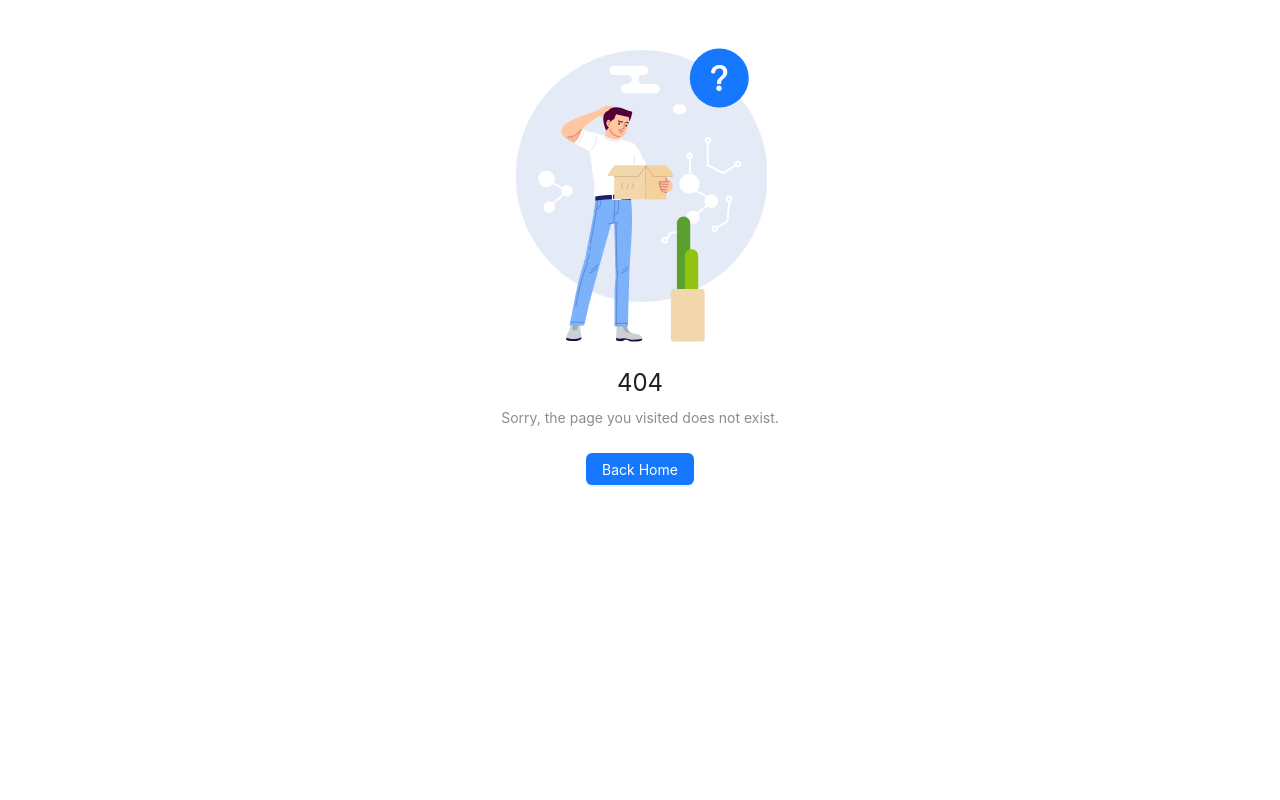
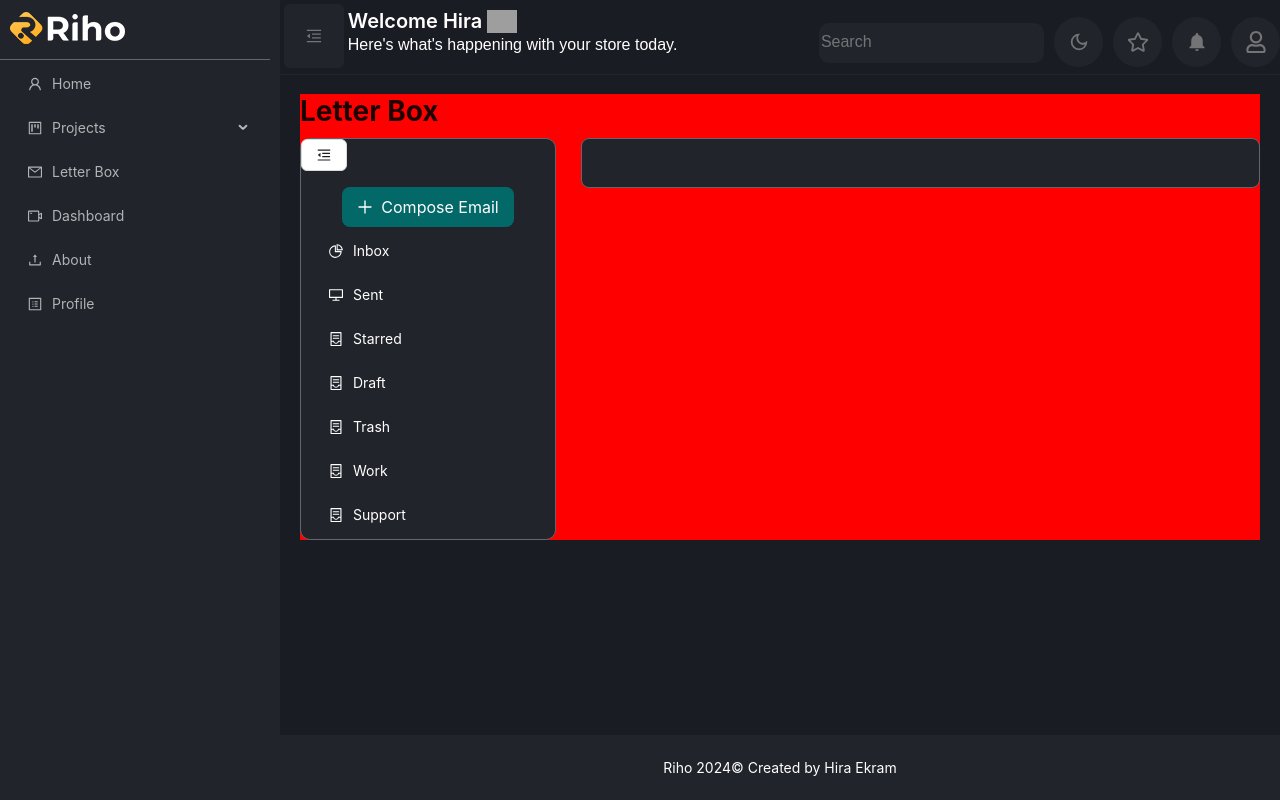
Before and after one commit to hiraekram10/Dahboard-Antd, a React (Vite) app: page /letterbox in a window 1280 px wide. Before the commit this address had no page. Built offline with nearby package versions, Linux system fonts and the light colour scheme; grey boxes are pictures that could not be loaded.

Commit message:
letter box section

```diff
--- /dev/null
+++ b/src/Components/LSidder.jsx
@@ -0,0 +1,92 @@
+import React, { useState } from 'react';
+import {
+  AppstoreOutlined,
+  ContainerOutlined,
+  DesktopOutlined,
+  MailOutlined,
+  MenuFoldOutlined,
+  MenuUnfoldOutlined,
+  PieChartOutlined,
+  PlusOutlined
+} from '@ant-design/icons';
+import { Button, Menu } from 'antd';
+import '../Pages/Css/letterBox.css'
+import Redbtn from './btn/Redbtn'
+
+const items = [
+  {
+    key: '1',
+    icon: <PieChartOutlined />,
+    label: 'Inbox',
+  },
+  {
+    key: '2',
+    icon: <DesktopOutlined />,
+    label: 'Sent',
+  },
+  {
+    key: '3',
+    icon: <ContainerOutlined />,
+    label: 'Starred ',
+  },
+  {
+    key: '4',
+    icon: <ContainerOutlined />,
+    label: 'Draft ',
+  },
+  {
+    key: '5',
+    icon: <ContainerOutlined />,
+    label: 'Trash',
+  },
+  {
+    key: '6',
+    icon: <ContainerOutlined />,
+    label: 'Work',
+  },
+  {
+    key: '7',
+    icon: <ContainerOutlined />,
+    label: 'Support',
+  },
+
+
+];
+const LSidder = () => {
+  const [collapsed, setCollapsed] = useState(false);
+  const toggleCollapsed = () => {
+    setCollapsed(!collapsed);
+  };
+  return (
+    <div
+      style={{
+        width: 256,
+      }}
+      className='lsider'
+    >
+      <Button
+        // type="primary"
+        onClick={toggleCollapsed}
+        style={{
+          marginBottom: 16,
+        }}
+      >
+        {collapsed ? <MenuUnfoldOutlined /> : <MenuFoldOutlined />}
+      </Button>
+      <div style={{textAlign:'center'}}><Redbtn title={'Compose Email'} themeclass={'themebtn'}><PlusOutlined /></Redbtn> </div>
+      <Menu
+        defaultSelectedKeys={['1']}
+        defaultOpenKeys={['sub1']}
+        mode="inline"
+        className='lmen'
+
+        theme="transparent"
+        inlineCollapsed={collapsed}
+        items={items}
+     />
+
+
+    </div>
+  );
+};
+export default LSidder;
--- a/src/Components/Layout.jsx
+++ b/src/Components/Layout.jsx
@@ -7,7 +7,9 @@ import {
   VideoCameraOutlined,
   AppstoreOutlined,
   ProfileOutlined,
-  ProjectOutlined
+  ProjectOutlined,
+  MailOutlined ,
+  CaretRightOutlined
 } from '@ant-design/icons';
 import logo from '../assets/logo.png'
 import './comp.css'
@@ -46,7 +48,7 @@ const AppLayout = ({ children }) => {
   };
 
   return (
-    <Layout style={{ height: 'auto' }}>
+    <Layout style={{ height: 'auto', backgroundColor:'#1A1C23'}}>
       <Sider style={siderStyle} trigger={null} className='sider' collapsedWidth={80} collapsed={collapsed} collapsible width={280} height={'auto'} >
         {!collapsed && (
           <div className="demo-logo-vertical">
@@ -67,18 +69,25 @@ const AppLayout = ({ children }) => {
             },
             {
               key: 'projects-menu',
-              icon: <VideoCameraOutlined />,
+              icon: <ProjectOutlined/>,
               label: 'Projects',
               children: [
                 {
                   key: '/projects/list',
                   label: 'Project List',
+                  icon:<CaretRightOutlined />
                 },
                 {
                   key: '/projects/create',
                   label: 'Project Create',
+                  icon:<CaretRightOutlined />
                 },
               ],
+            },
+            {
+              key: '/letterbox',
+              icon: <MailOutlined />,
+              label: 'Letter Box',
             },
             {
               key: '/dashboard',
--- a/src/Components/PorjectTree.jsx
+++ b/src/Components/PorjectTree.jsx
@@ -1,5 +1,5 @@
 import React from 'react';
-import { DownOutlined,VideoCameraOutlined } from '@ant-design/icons';
+import { DownOutlined,VideoCameraOutlined,FundProjectionScreenOutlined ,CaretRightOutlined } from '@ant-design/icons';
 import { Tree } from 'antd';
 import { useNavigate } from 'react-router-dom';
 
@@ -7,16 +7,17 @@ import { useNavigate } from 'react-router-dom';
 const treeData = [
     {
         key: 'projects-menu',
-        icon: <VideoCameraOutlined />,
         label: 'Projects',
         children: [
           {
             key: '/projects/list',
             label: 'Project List',
+            icon:<CaretRightOutlined />
           },
           {
             key: '/projects/create',
             label: 'Project Create',
+            icon:<CaretRightOutlined />
           },
         ],
       }
--- a/src/Components/btn/Redbtn.jsx
+++ b/src/Components/btn/Redbtn.jsx
@@ -1,10 +1,10 @@
 import React from 'react'
 import { Button, } from 'antd';
 import './btn.css'
-const Redbtn = ({title,themeclass}) => {
+const Redbtn = ({title,themeclass,children}) => {
   return (
     <Button className={themeclass} size={'large'}>
-    {title}
+    {children}{title}
   </Button>
   )
 }
--- a/src/Components/btn/btn.css
+++ b/src/Components/btn/btn.css
@@ -31,3 +31,15 @@
     transform: scale(1.1);
     transition: 500ms ease;
 }
+.themebtn{
+    background-color: #036868;
+    border: none;
+    color: #ffffff ;
+}
+.themebtn:hover{
+    color: #fff !important;
+    background-color: #036868 !important;
+    cursor: pointer;
+    transform: scale(1.1);
+    transition: 500ms ease;
+}
--- a/src/Components/comp.css
+++ b/src/Components/comp.css
@@ -4,7 +4,9 @@
   --white:#fff;
 }
 .sider{
-   background-color: var(--base)
+   background-color: var(--base);
+   /* border-radius: 0px 20px 20px 0px; */
+
 
 }
 .ant-layout-header{
--- /dev/null
+++ b/src/Pages/Css/letterBox.css
@@ -0,0 +1,20 @@
+:root{
+    --text-grey:#65666B;
+    --text-white:#fff;
+    --green-bg:#006666;
+    --grey-bg:#22242B
+
+}
+
+.lbox-main{
+    background-color: red;
+    width: 100%;
+}
+.lsider{
+    background-color:var(--grey-bg);
+    border: 1px solid #65666B;
+    border-radius: 10px;
+}
+.lmen{
+    color: var(--text-white);
+}
--- /dev/null
+++ b/src/Pages/LetterBox.jsx
@@ -0,0 +1,27 @@
+import React from 'react'
+import './Css/letterBox.css'
+import { Row,Col ,Flex, Card} from 'antd'
+import LSidder from '../Components/LSidder'
+
+
+const LetterBox = () => {
+  return (
+    <Flex vertical gap={10} className='lbox-main'>
+    <div className='lbox-head'>
+      <h1>Letter Box</h1>
+      </div>
+    <div className='lbox-body'>
+      <Row gutter={[5,5]}>
+        <Col xl={7}>
+        <LSidder/>
+        </Col>
+        <Col xl={17}>
+        <Card className='card'></Card>
+        </Col>
+      </Row>
+    </div>
+    </Flex>
+  )
+}
+
+export default LetterBox
--- a/src/router/index.jsx
+++ b/src/router/index.jsx
@@ -12,6 +12,7 @@ import { useState,useEffect } from 'react'
 import Projects from '../Pages/Projects'
 import ProjectList from '../Pages/ProjectList'
 import ProjectCreate from '../Pages/ProjectCreate'
+import LetterBox from '../Pages/LetterBox'
 
 
 const AppRouter = () => {
@@ -22,8 +23,10 @@ const AppRouter = () => {
         <BrowserRouter>
         <Routes>
         <Route path="/" element={<AppLayout><Home/></AppLayout>} />
+        {/* nested project routes */}
         <Route path="/projects/list" element={<AppLayout><ProjectList/></AppLayout>} />
         <Route path="/projects/create" element={<AppLayout><ProjectCreate /></AppLayout>} />
+        <Route path="/letterbox" element={<AppLayout><LetterBox/></AppLayout>} />
       <Route path="/dashboard" element={<AppLayout><Dashboard/></AppLayout>} />
       <Route path="/about" element={<AppLayout><About/></AppLayout>} />
       <Route path="/profile" element={<AppLayout><Profile/></AppLayout>} />
```
Also changed, not shown: src/Components/responsive.css (+6 -1 lines), src/Components/SplitSec.jsx (added).
